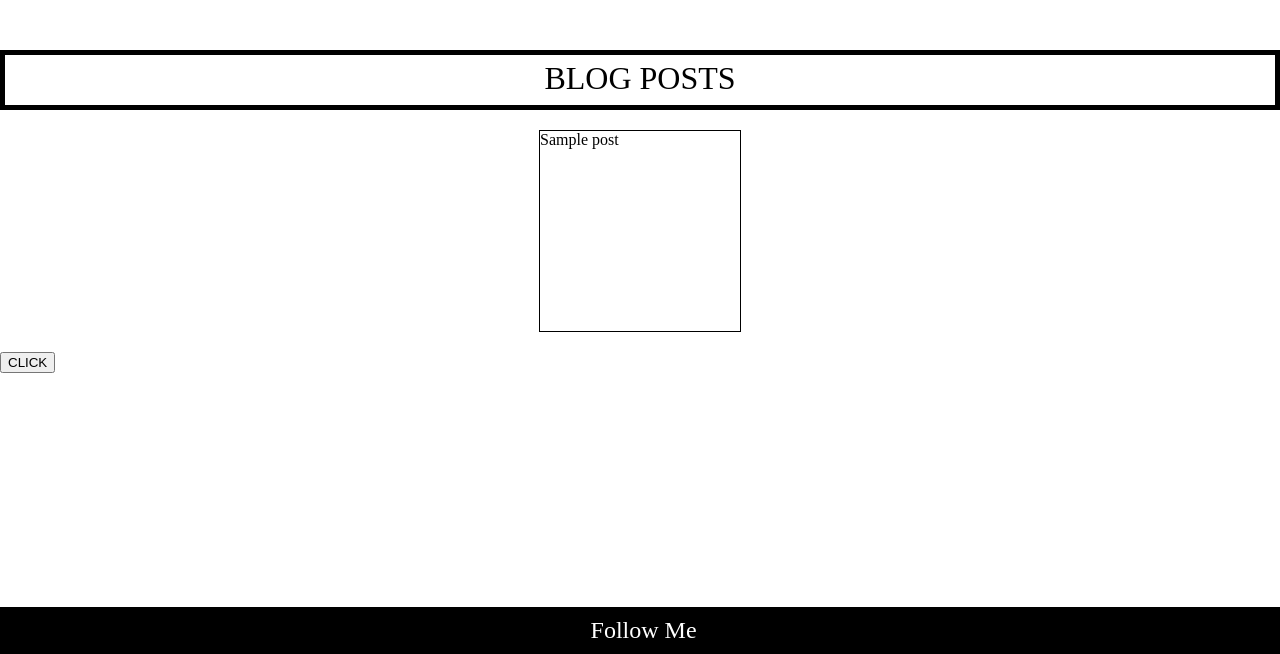
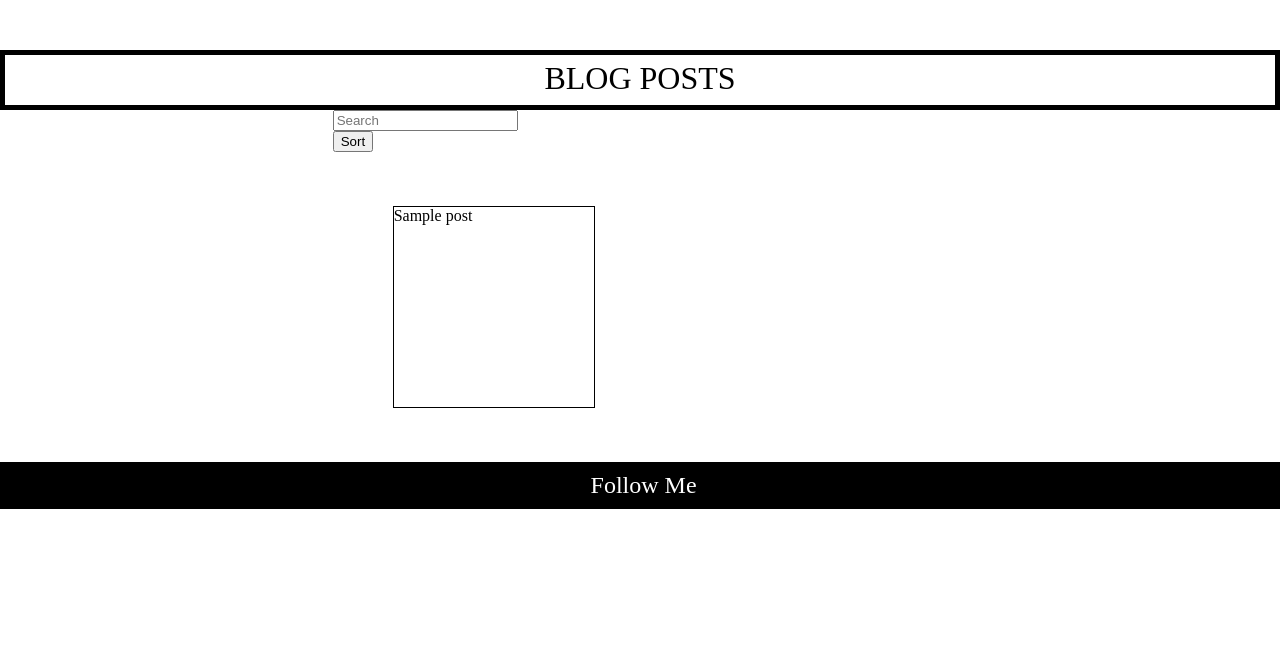
Before and after one commit to SamyuMiller/-blog-cms, a PHP site: page / in a window 1280 px wide. Shown: the part 146-800 px from the top of the page. Run offline with PHP 8.4, Linux system fonts and the light colour scheme; tables that the repository leaves empty or names only in its code hold one stand-in row (values such as "Sample post"); some libraries are stand-ins or nearby versions.

Commit message:
Added listjs

```diff
--- a/header.php
+++ b/header.php
@@ -8,6 +8,7 @@
     <link rel="stylesheet" href="styles.css">
 
     <script src="https://code.jquery.com/jquery-3.5.1.min.js" integrity="sha256-9/aliU8dGd2tb6OSsuzixeV4y/faTqgFtohetphbbj0=" crossorigin="anonymous"></script>
-    <script src="script.js"></script>
+    <script src="//cdnjs.cloudflare.com/ajax/libs/list.js/1.5.0/list.min.js"></script>
+
 </head>
 <body>
--- a/index.php
+++ b/index.php
@@ -14,6 +14,12 @@
         <p>BLOG POSTS</p>
     </div>
     <main class="postBox">
+
+    <div id="sortable-blog-list">
+    <input class="search" placeholder="Search" />
+    <button class="sort" data-sort="title">Sort</button>
+
+    <ul class="list">
         <?php
 
 function getPostTitlesFromDatabase() {
@@ -33,19 +39,23 @@ function getPostTitlesFromDatabase() {
             $postTitles = getPostTitlesFromDatabase();
 
             foreach($postTitles as $postTitle){
-                echo "<br><li><a href='post.php?title=". $postTitle. "'><div class='post-card'>" . $postTitle . "</div><a/></li><br>";
+                echo "<br><li><a href='post.php?title=". $postTitle. "'><div class='post-card title'>" . $postTitle . "</div><a/></li><br>";
             }
         ?>
         <!-- <li><a href="./post.php"><div class="post-card">Post #1</div></a></li> -->
-
+        </ul>
+        </div>
     </main>
 
-    <button onClick="newFunction()">CLICK</button>
+    <button class="hiThereButton" onClick="newFunction()">CLICK</button>
 
 <script src="hello.js"></script>
    <?php
    include 'footer.php'
    ?>
 
+
+
 </body>
+<script src="script.js"></script>
 </html>
--- a/script.js
+++ b/script.js
@@ -1,5 +1,16 @@
-$("button").onClick(newFunction);
+// $("button").click(newFunction);
 
-function newFunction() {
-    alert("hi there!")
-}
+// function newFunction() {
+//     alert("hi there!")
+// }
+
+// $(".sort")[0].click(()=>{
+
+//     alert("hELLO")
+// })
+
+
+var options = {
+    valueNames: [ 'title' ]
+};
+new List('sortable-blog-list', options);
--- a/styles.css
+++ b/styles.css
@@ -25,7 +25,7 @@ body {
     font-family: Arial, Helvetica, sans-serif;
     font-size: 20px;
   } */
-  ul {
+  nav ul {
     list-style-type: none;
     margin: 0;
     padding: 0;
@@ -33,11 +33,11 @@ body {
     background-color: #333;
   }
 
-  ul li {
+  nav ul li {
     float: left;
   }
 
-  ul li a {
+  nav ul li a {
     display: block;
     color: white;
     text-align: center;
@@ -45,7 +45,7 @@ body {
     text-decoration: none;
   }
 
-  ul li a:hover {
+  nav ul li a:hover {
     background-color: #111;
   }
   .center {
@@ -96,7 +96,7 @@ main li{
   }
 
   footer{
-      position: absolute;
+      position: sticky;
       bottom: 0;
       background-color: black;
       color: white;
@@ -126,3 +126,7 @@ form {
     margin: auto;
 
 }
+
+button.hiThereButton {
+    display: none;
+}
```
